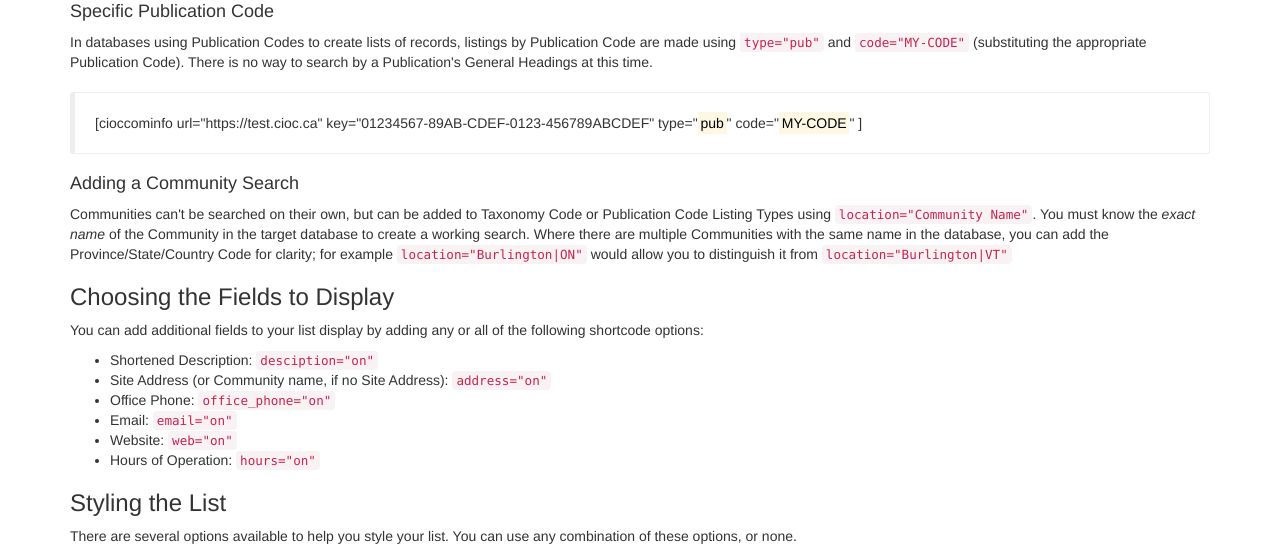
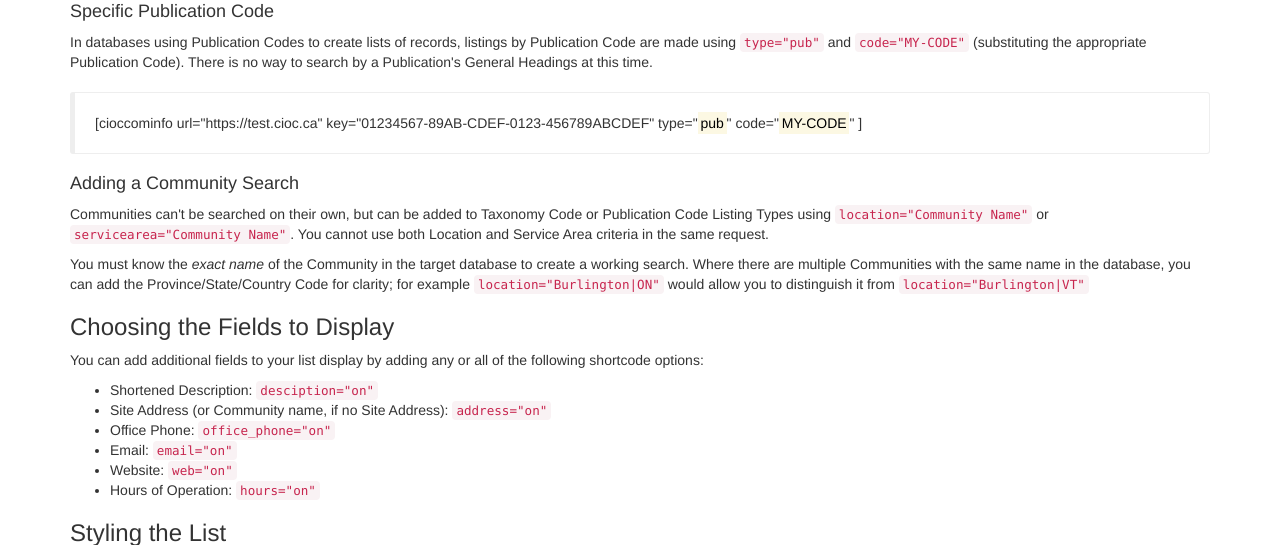
Before and after one commit to OpenCIOC/openciocdotorg, a PHP site: page /wordpress-ref-feed.php?type=1 in a window 1280 px wide. Shown: the part 2790-3335 px from the top of the page. Run offline with PHP 8.4, Linux system fonts and the light colour scheme; some libraries are stand-ins or nearby versions.

Commit message:
add servicearea sc attr

```diff
--- a/wordpress-ref-feed.php
+++ b/wordpress-ref-feed.php
@@ -212,7 +212,8 @@ include ("includes/incHeader.php");
 	</div>
 
 	<h4>Adding a Community Search</h4>
-	<p>Communities can't be searched on their own, but can be added to Taxonomy Code or Publication Code Listing Types using <code>location=&quot;Community Name&quot;</code>. You must know the <em>exact name</em> of the Community in the target database to create a working search. Where there are multiple Communities with the same name in the database, you can add the Province/State/Country Code for clarity; for example <code>location=&quot;Burlington|ON&quot;</code> would allow you to distinguish it from <code>location=&quot;Burlington|VT&quot;</code></p>
+	<p>Communities can't be searched on their own, but can be added to Taxonomy Code or Publication Code Listing Types using <code>location=&quot;Community Name&quot;</code> or <code>servicearea=&quot;Community Name&quot;</code>. You cannot use both Location and Service Area criteria in the same request.</p>
+	<p>You must know the <em>exact name</em> of the Community in the target database to create a working search. Where there are multiple Communities with the same name in the database, you can add the Province/State/Country Code for clarity; for example <code>location=&quot;Burlington|ON&quot;</code> would allow you to distinguish it from <code>location=&quot;Burlington|VT&quot;</code></p>
 
 	<?php endif; ?>
 
```
